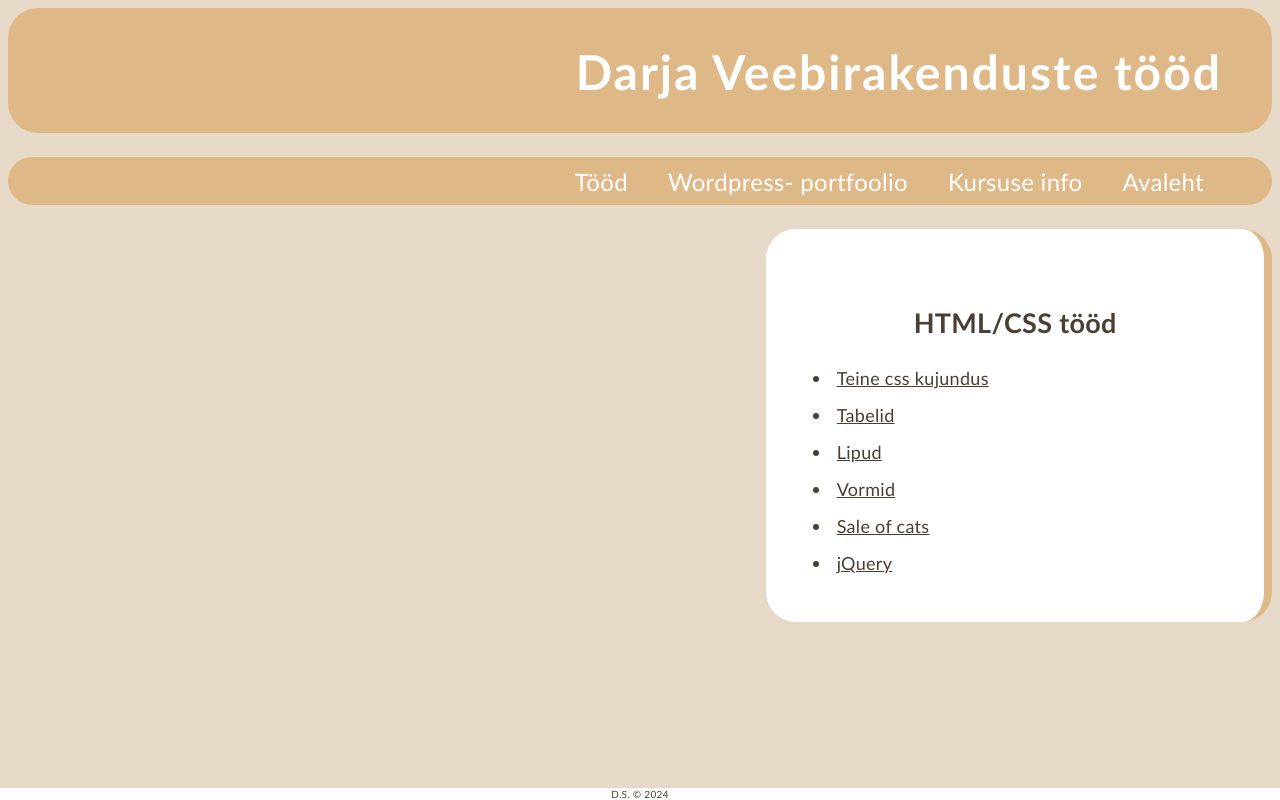
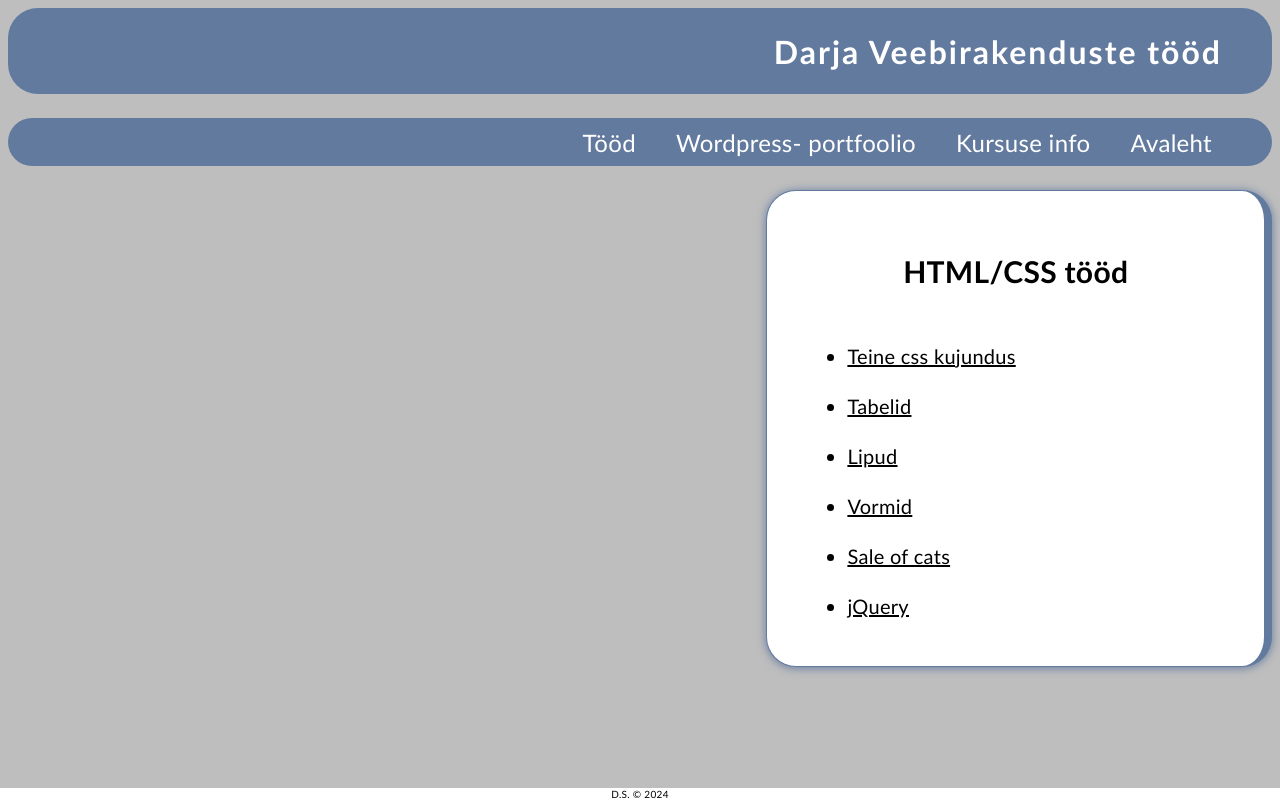
Before and after one commit to 6onosensu/webTARgv23, a PHP site: page /tood.html in a window 1280 px wide. Run offline with PHP 8.4, Linux system fonts and the light colour scheme.

Commit message:
changed styles

```diff
--- a/web_html_css/index.html
+++ b/web_html_css/index.html
@@ -24,7 +24,7 @@
     </nav>
     <!--Veebilehe sisu-->
     <main>
-        <section>
+        <section class="section">
             <h2>Tere tulemast!</h2>
             <div>
                 Tere, mina olen Darja Suhhanova (neiupõlvenimi on Portnova),
--- a/web_html_css/kursus.html
+++ b/web_html_css/kursus.html
@@ -25,7 +25,7 @@
             <h2>Veebirakenduste alused kursus</h2>
             <div>
                 <strong>Teemad:</strong>
-                <ol>
+                <ol class="list">
                     <li>HTML, CSS, JavaScript</li>
                     <li>PHP</li>
                     <li>Wordpress</li>
@@ -35,7 +35,7 @@
         <section id="second" class="section">
             <h2>Kasulikud lingid</h2>
             <div>
-                <ul class="links">
+                <ul class="list">
                     <li>
                         <a href="https://validator.w3.org/">HTML validator</a>
                     </li>
--- a/web_html_css/style.css
+++ b/web_html_css/style.css
@@ -1,14 +1,12 @@
 html {
-    background-color: rgb(230, 217, 199);
-    color: rgb(74, 63, 50);
+    background-color: #bebebe;
     font-family: 'Trebuchet MS', 'Lucida Sans Unicode', 'Lucida Grande', 'Lucida Sans', Arial, sans-serif;
     letter-spacing: 0.3px;
-    font-size: 24px;
 }
 
 header {
     color: rgb(255, 255, 255);
-    background-color: rgb(222, 184, 135);
+    background-color: #637A9F;
     padding-bottom: 1px;
     padding-top: 3px;
     padding-right: 50px;
@@ -18,12 +16,12 @@ header {
 }
 
 nav {
-
+    font-size: 24px;
     box-sizing: border-box;
-    padding-right: 38px;
+    padding-right: 30px;
     margin-top: 20px;
     border-radius: 50px;
-    background-color: rgb(222, 184, 135);
+    background-color: #637A9F;
 }
 
 nav li {
@@ -32,7 +30,6 @@ nav li {
 
 nav li a {
     color: rgb(255, 255, 255);
-    margin-bottom: 100px;
     padding: 10px;
     margin-left: 10px;
     margin-right: 10px;
@@ -42,14 +39,13 @@ nav li a {
 }
 
 nav li a:hover {
-    color: rgb(74, 63, 50);
-    background-color: rgb(255, 255, 255);
-    box-shadow: 0 1px 10px rgb(74, 63, 50);
+    color: #000000;
+    background-color: #FFFFFF;
+    box-shadow: 0 1px 10px #637A9F;
     border-radius: 50px;
 }
 
 nav ul {
-    color: rgb(74, 63, 50);
     list-style-type: none;
     padding: 0;
     padding-bottom: 48px;
@@ -67,47 +63,57 @@ footer {
 
 main section {
     right: 10px;
-    border-right: 8px solid rgb(222, 184, 135);
-    background-color: rgb(255, 255, 255);
+    border: 0.5px solid #637A9F;
+    border-right: 8px solid #637A9F;
+    background-color: #ffffff;
     border-radius: 30px;
-    padding: 2%;
     margin-bottom: 50px;
     margin-left: 60%;
     margin-right: 0;
-    font-size: 18px;
-}
-.section {
-    text-align: left;
-    padding: 40px;
-}
-section {
-    text-align: center;
+    font-size: 20px;
+    box-shadow: 0 1px 10px #637A9F;
 }
 
-.links {
+.section {
+    text-align: center;
+    padding: 40px;
+    line-height: 30px;
+}
+
+.list {
     text-align: left;
-    color: rgb(74, 63, 50);
     margin-bottom: 5px;
-    padding: 5px;
+    padding-top: 10px;
+    padding-left: 40px;
+    padding-right: 40px;
     border-radius: 50px;
 }
 
-.links a {
-
-    color: rgb(74, 63, 50);
+.list li {
+    padding-top: 20px;
+    color: #000000;
     border-radius: 50px;
 }
 
+.list li a {
+    color: #000000;
+}
+
 main section div a:hover {
-    color: rgb(74, 63, 50);
+    color: #000000;
     background-color: rgb(255, 255, 255);
-    box-shadow: 0 5px 10px rgb(74, 63, 50);
+    box-shadow: 0 5px 10px #637A9F;
     padding: 10px;
     border-radius: 50px;
 }
 
 img {
     border-radius: 25px;
+    border: 0.5px solid #637A9F;
+}
+
+img:hover {
+    box-shadow: 0 5px 10px #637A9F;
 }
 
 .image {
--- a/web_html_css/tood.html
+++ b/web_html_css/tood.html
@@ -24,26 +24,26 @@
     </nav>
     <!--Veebilehe sisu-->
     <main>
-        <section>
+        <section class="section">
             <h2>HTML/CSS tööd</h2>
             <div>
-                <ul>
-                    <li class="links">
+                <ul class="list">
+                    <li>
                         <a href="html_style2/index2.html">Teine css kujundus</a>
                     </li>
-                    <li class="links">
+                    <li>
                         <a href="tabelid/index.html">Tabelid</a>
                     </li>
-                    <li class="links">
+                    <li>
                         <a href="tabelid/lipud.html">Lipud</a>
                     </li>
-                    <li class="links">
+                    <li>
                         <a href="form/vormid.html">Vormid</a>
                     </li>
-                    <li class="links">
+                    <li>
                         <a href="arvutused/saleOfCatsTable.html">Sale of cats</a>
                     </li>
-                    <li class="links">
+                    <li>
                         <a href="jQuery/jquery.html">jQuery</a>
                     </li>
                 </ul>
```
